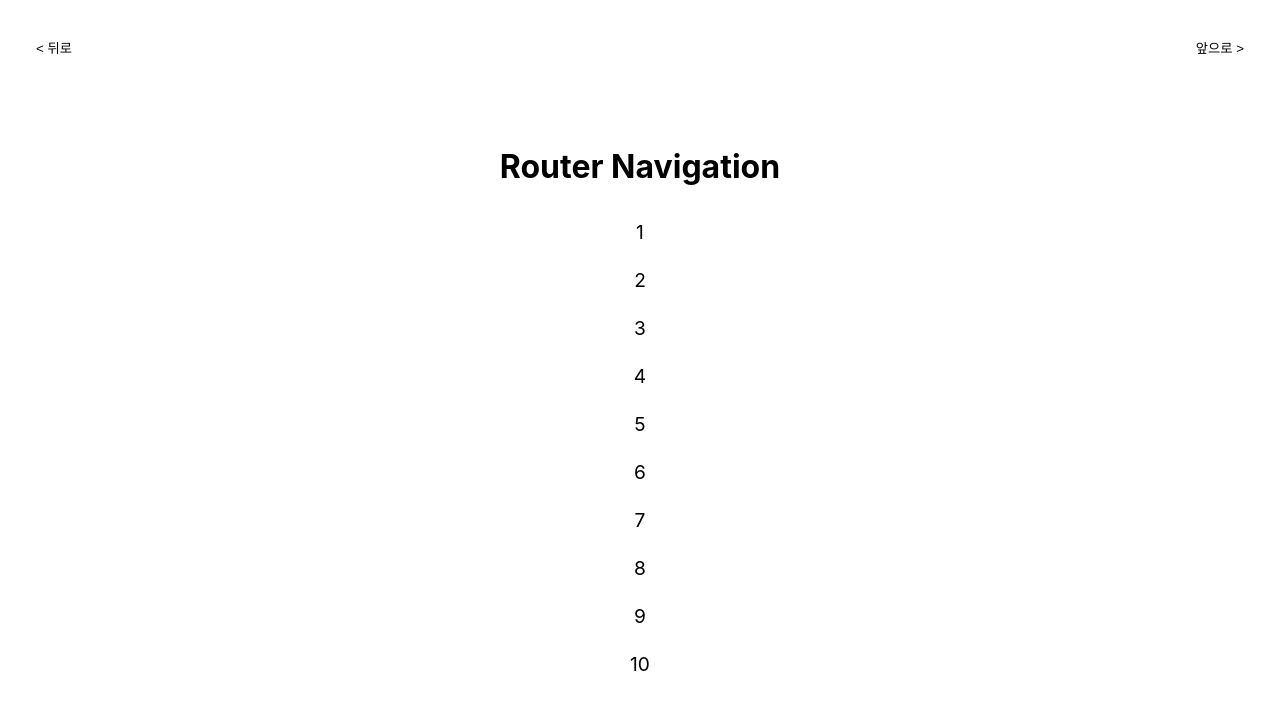
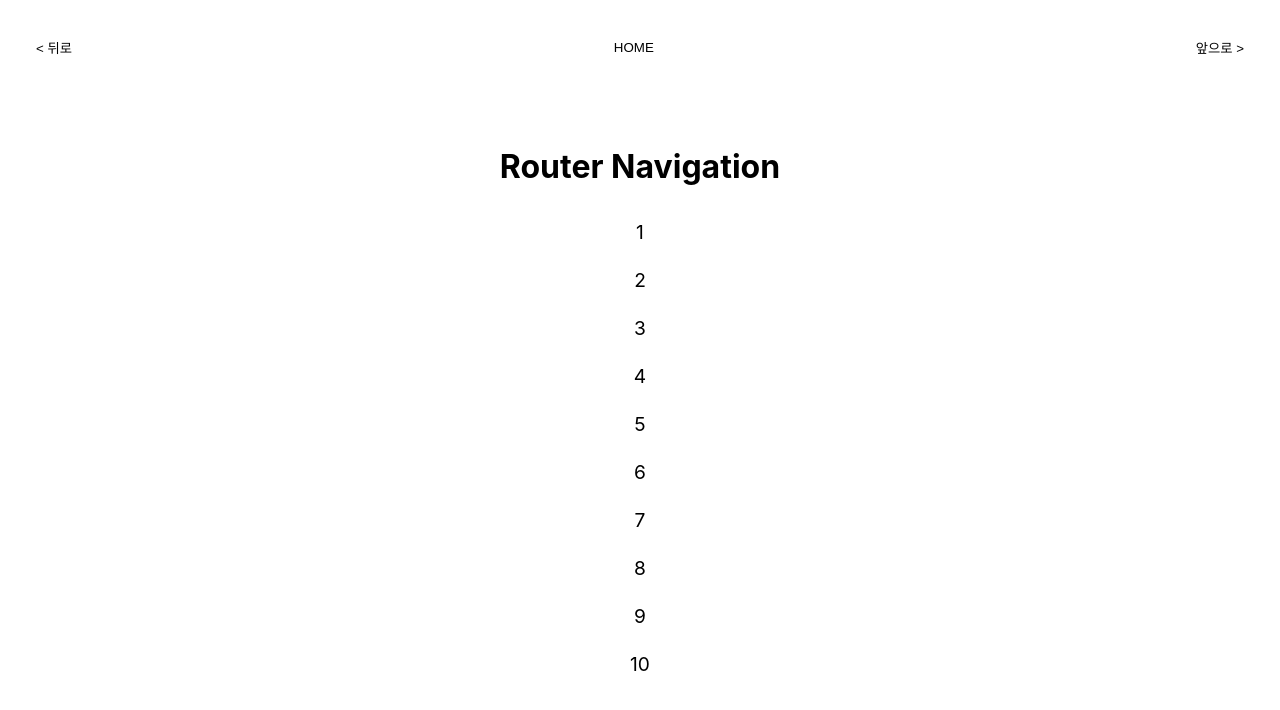
Before and after one commit to vreality64/nextjs-history-navigation-playground, a Next.js app: page /router in a window 1280 px wide. Shown: the top 710 px of the page. Built offline with nearby package versions, Linux system fonts and the light colour scheme.

Commit message:
feat: home 버튼 추가

```diff
--- a/src/components/Layout/Layout.js
+++ b/src/components/Layout/Layout.js
@@ -17,6 +17,7 @@ export function Layout({ title, children }) {
 
       <div className={styles.navigation}>
         <button className={styles.button} onClick={navigation.back}>{'<'} 뒤로</button>
+        <button className={styles.button} onClick={() => location.href = '/'}>HOME</button>
         <button className={styles.button} onClick={navigation.forward}>앞으로 {'>'}</button>
       </div>
 
```
